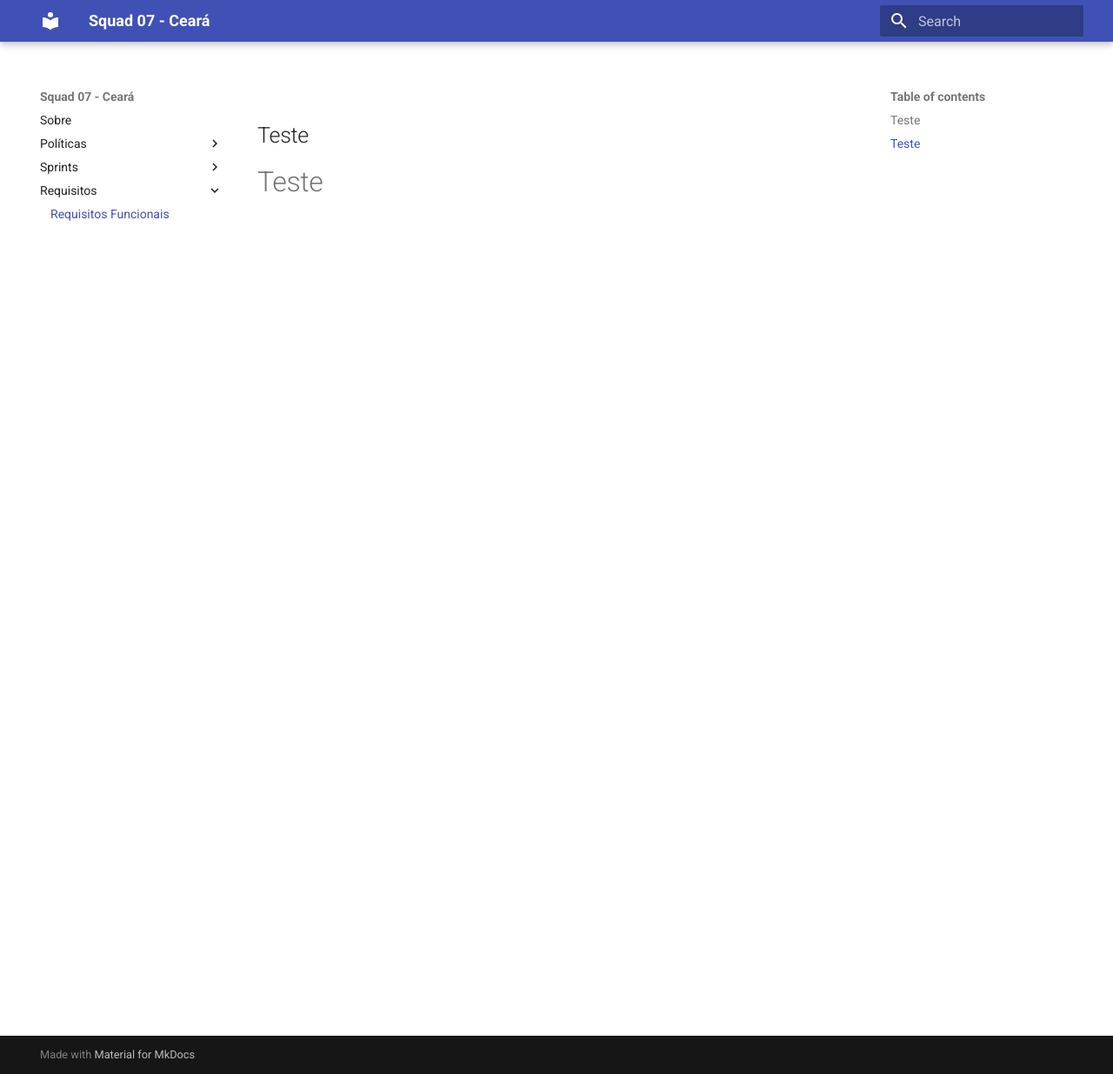
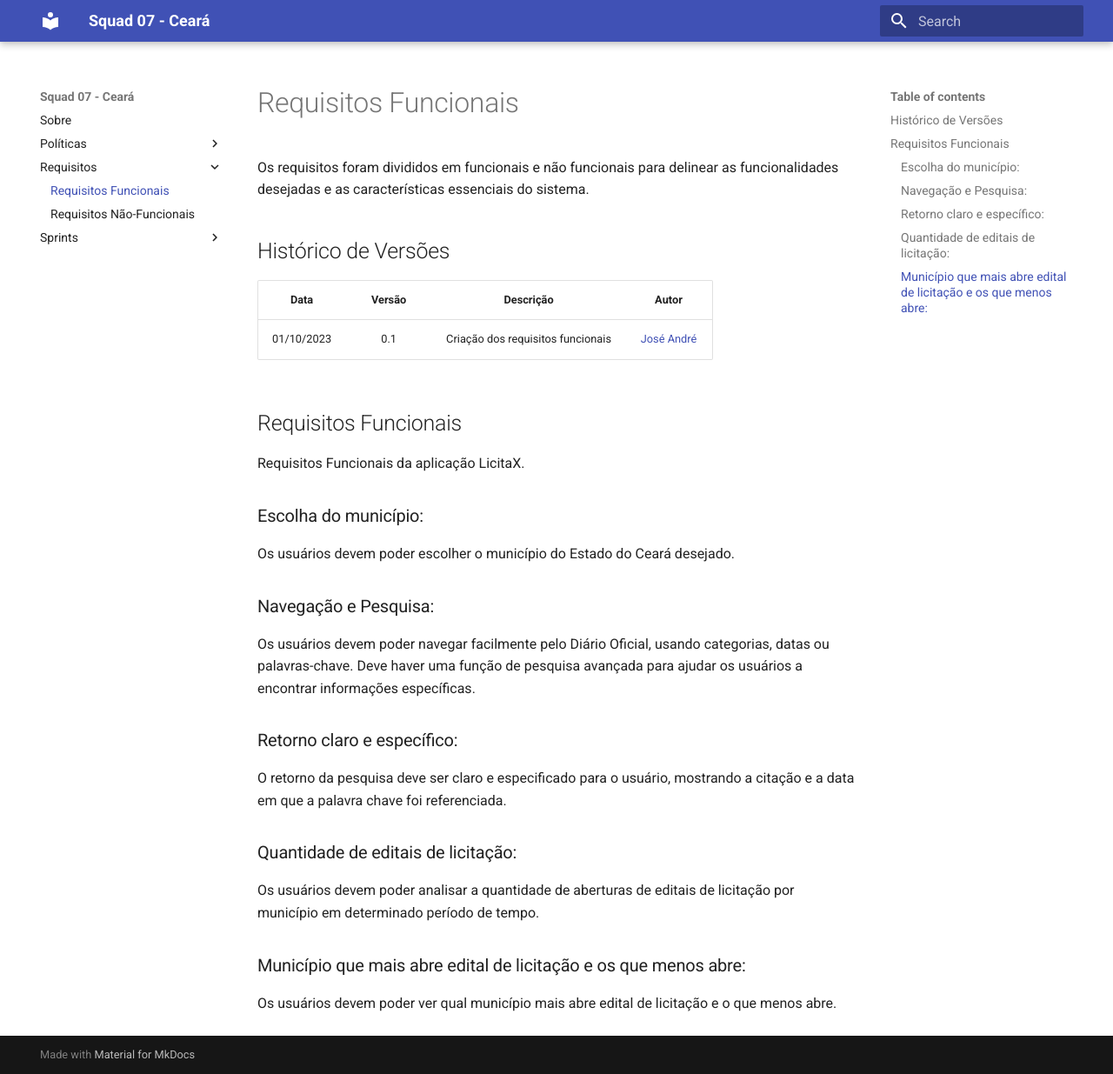
Before and after one commit to unb-mds/2023-2-Squad07, an MkDocs documentation site: the page built from docs/requisitos/requisitosfuncionais.md, in a window 1280 px wide and 1235 px high. Shown: the whole window at 87% size. Built offline with MkDocs 1.6.1 and Material for MkDocs 9.7.7, drawn with Linux system fonts in a browser that asks for light colours.

Commit message:
:pencil: adicionando os requisitos ao mkdocs

```diff
--- a/docs/requisitos/requisitosfuncionais.md
+++ b/docs/requisitos/requisitosfuncionais.md
@@ -1,3 +1,31 @@
-## Teste
+---
+tag: "requisitos"
+---
+Os requisitos foram divididos em funcionais e não funcionais para delinear as funcionalidades desejadas e as características essenciais do sistema.
 
-# Teste
+## Histórico de Versões
+
+
+| Data       | Versão | Descrição                      | Autor             |
+| :--------: | :----: | :----------:                   | :---------------: |
+| 01/10/2023 |  0.1   | Criação dos requisitos funcionais | [José André](https://github.com/joseandre25)|
+
+## Requisitos Funcionais
+
+Requisitos Funcionais da aplicação LicitaX.
+
+### Escolha do município:
+Os usuários devem poder escolher o município do Estado do Ceará desejado.
+
+### Navegação e Pesquisa:
+Os usuários devem poder navegar facilmente pelo Diário Oficial, usando categorias, datas ou palavras-chave.
+Deve haver uma função de pesquisa avançada para ajudar os usuários a encontrar informações específicas.
+
+### Retorno claro e específico:
+O retorno da pesquisa deve ser claro e especificado para o usuário, mostrando a citação e a data em que a palavra chave foi referenciada.
+
+### Quantidade de editais de licitação:
+Os usuários devem poder analisar a quantidade de aberturas de editais de licitação por município em determinado período de tempo.
+
+### Município que mais abre edital de licitação e os que menos abre:
+Os usuários devem poder ver qual município mais abre edital de licitação e o que menos abre.
--- a/mkdocs.yml
+++ b/mkdocs.yml
@@ -11,6 +11,9 @@ nav:
         - Plano de Comunicação: políticas/plano-de-comunicação.md
         - Commits: políticas/Commits.md
         - Branches: políticas/Branches.md
+      - Requisitos:
+        - Requisitos Funcionais: requisitos/requisitosfuncionais.md
+        - Requisitos Não-Funcionais: requisitos/requisitosnaofuncionais.md
       - Sprints:
         - Sprint 0:
           - Planejamento: sprints/sprint00/planejamento.md
@@ -30,6 +33,4 @@ nav:
         - Sprint 5:
           - Planejamento: sprints/sprint05/planejamento.md
           - Resultado: sprints/sprint05/resultado.md
-      - Requisitos:
-        - Requisitos Funcionais: requisitos/requisitosfuncionais.md
 theme: material
```
Also changed, not shown: docs/requisitos/requisitosnaofuncionais.md (added, +39 -0 lines).
